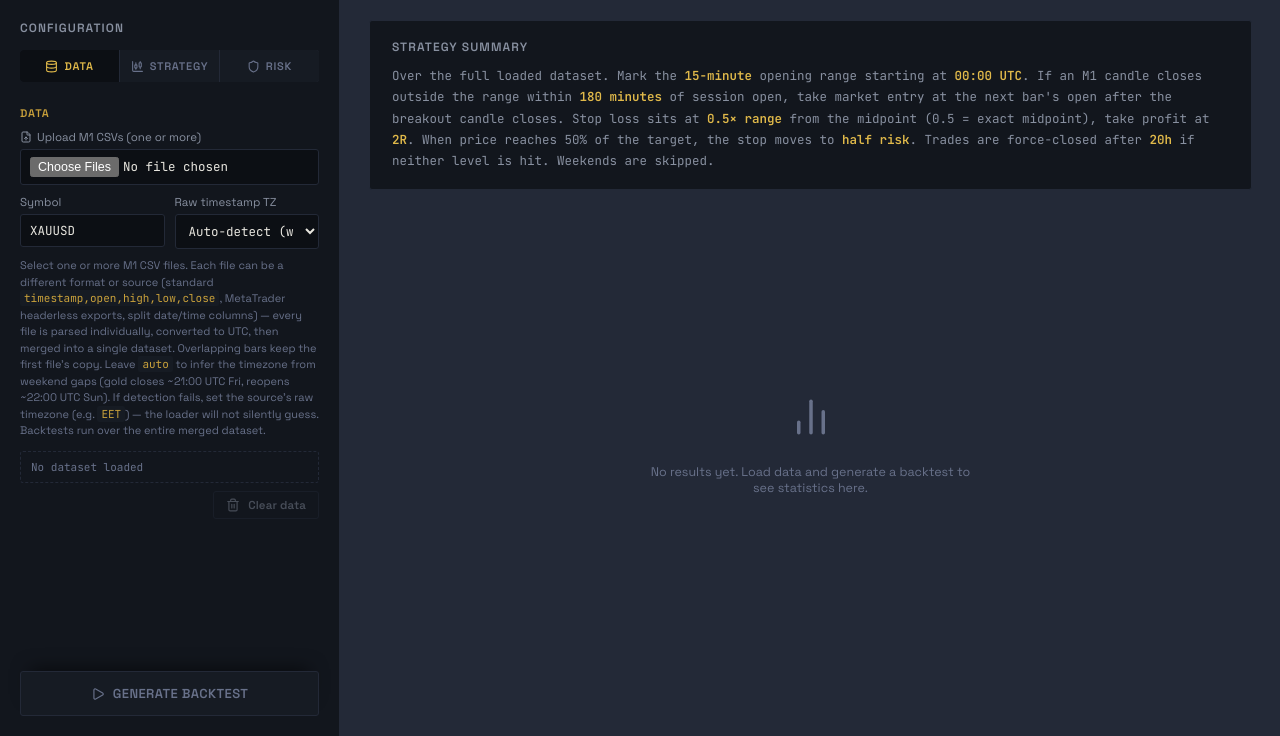
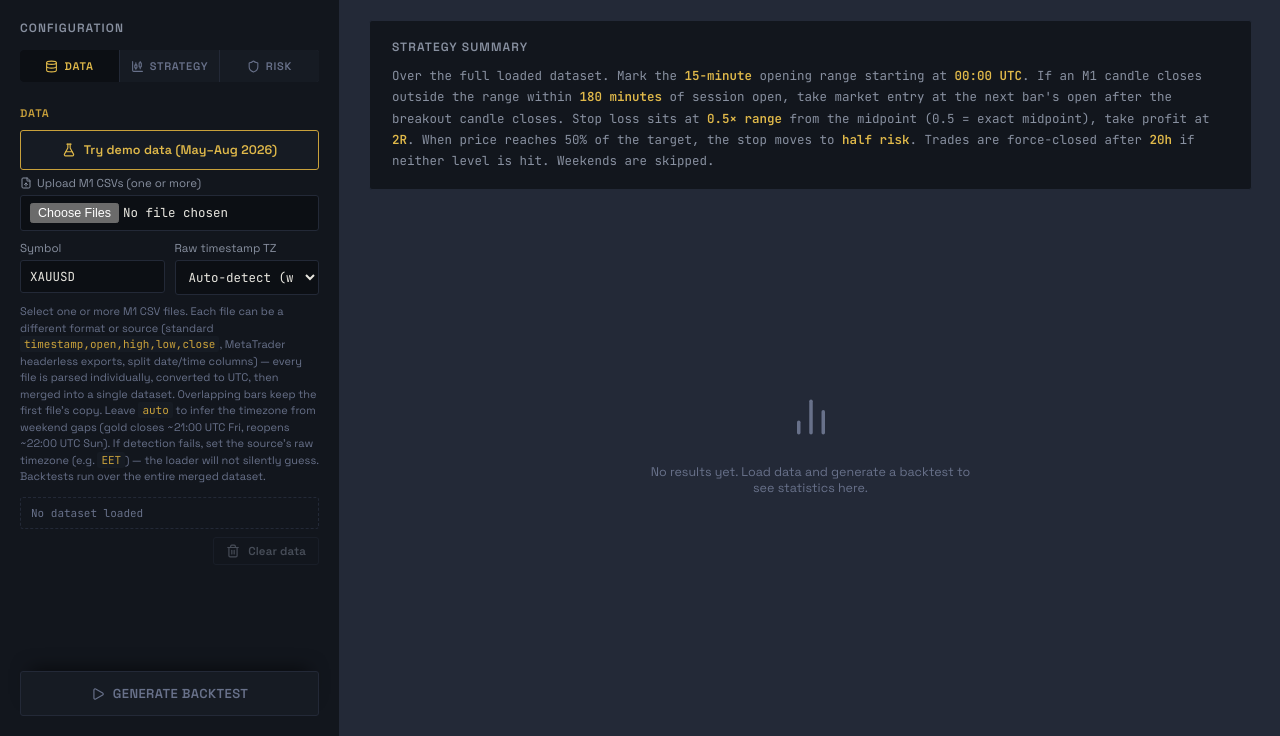
Before and after one commit to anas1412/orb-backtest-script, a FastAPI app: page / in a window 1280 px wide. Shown: the part 64-800 px from the top of the page. Run offline with FastAPI, Linux system fonts and the light colour scheme; some libraries are stand-ins or nearby versions.

Commit message:
Add bundled demo dataset (May-Aug 2026) with one-click test button

```diff
--- a/app/main.py
+++ b/app/main.py
@@ -104,6 +104,30 @@ def _dataset_response(dataset_id: str, loaded: LoadedData) -> dict:
         "start": loaded.df["timestamp"].min().isoformat(),
         "end": loaded.df["timestamp"].max().isoformat(),
     }
+
+
+DEMO_DATASET_REL = "datasets/XAUUSD_M1_2026-05-01_2026-08-12.csv"
+DEMO_WINDOW = ("2026-05-01", "2026-08-12")
+
+
+@app.post("/api/data/demo")
+async def load_demo_data():
+    """Load the bundled demo dataset (May-Aug 2026 gold M1) into the store."""
+    demo_path = BASE_DIR.parent / DEMO_DATASET_REL
+    if not demo_path.exists():
+        raise HTTPException(status_code=404, detail="Demo dataset is not bundled with this deployment.")
+    try:
+        loaded = load_ohlcv_csv(
+            demo_path.read_bytes(),
+            symbol="XAUUSD",
+            source_tz="UTC",
+            source_name=demo_path.name,
+        )
+    except DataValidationError as e:
+        raise HTTPException(status_code=400, detail=str(e))
+    dataset_id = str(uuid.uuid4())
+    DATA_STORE[dataset_id] = loaded
+    return _dataset_response(dataset_id, loaded)
 
 
 @app.post("/api/data/upload")
--- a/app/static/app.js
+++ b/app/static/app.js
@@ -131,6 +131,32 @@
       alert("Error: " + err.message);
     } finally {
       wrap.hidden = true;
+    }
+  }
+
+  async function handleDemo(){
+    const btn = $("btnDemo");
+    btn.disabled = true;
+    try{
+      const res = await fetch("/api/data/demo", { method: "POST" });
+      if (!res.ok){
+        const err = await res.json();
+        throw new Error(err.detail || "Demo dataset unavailable");
+      }
+      const data = await res.json();
+      currentDatasetId = data.dataset_id;
+      showDatasetMeta(data);
+      $("btnGenerate").disabled = false;
+      $("btnClear").disabled = false;
+      await handleGenerate({ start_date: "2026-05-01", end_date: "2026-08-12" });
+    } catch(err){
+      currentDatasetId = null;
+      $("btnGenerate").disabled = true;
+      $("datasetMeta").textContent = "Demo load failed";
+      setStatus("Demo load failed", false);
+      alert("Error: " + err.message);
+    } finally {
+      btn.disabled = false;
     }
   }
 
@@ -314,7 +340,7 @@
     ctx.fill();
   }
 
-  async function handleGenerate(){
+  async function handleGenerate(opts){
     if (!currentDatasetId){
       alert("Load a dataset first.");
       return;
@@ -326,6 +352,10 @@
 
     try{
       const params = readParams();
+      if (opts){
+        if (opts.start_date) params.start_date = opts.start_date;
+        if (opts.end_date) params.end_date = opts.end_date;
+      }
       const res = await fetch("/api/backtest/run", {
         method: "POST",
         headers: { "Content-Type": "application/json" },
@@ -417,6 +447,7 @@
   $("fileUpload").addEventListener("change", handleUpload);
   $("btnGenerate").addEventListener("click", handleGenerate);
   $("btnClear").addEventListener("click", handleClear);
+  $("btnDemo").addEventListener("click", handleDemo);
   $("btnExport").addEventListener("click", handleExport);
 
   // Equity chart hover: crosshair + tooltip with date and cumulative R
--- a/app/static/style.css
+++ b/app/static/style.css
@@ -221,6 +221,16 @@ body{
   background: var(--panel-raised); color: var(--text-faint); border-color: var(--border);
   cursor: not-allowed;
 }
+.btn-demo{
+  width: 100%;
+  background: var(--panel-raised);
+  color: var(--gold-bright);
+  border-color: var(--gold);
+  margin-bottom: 6px;
+  padding: 11px 16px;
+}
+.btn-demo:hover:not(:disabled){ background: var(--gold); color: #16130a; }
+.btn-demo:disabled{ opacity: 0.45; cursor: not-allowed; }
 .btn-ghost{
   background: transparent; color: var(--gold); border-color: var(--border);
   padding: 6px 12px; font-size: 11.5px;
--- a/app/templates/index.html
+++ b/app/templates/index.html
@@ -43,6 +43,9 @@
       <div class="tab-page active" data-page="data">
         <section class="group">
           <h3 class="group-title">Data</h3>
+          <button class="btn btn-demo" id="btnDemo" type="button">
+            <i data-lucide="flask-conical"></i>Try demo data (May–Aug 2026)
+          </button>
           <label class="field">
             <span><i data-lucide="file-up"></i>Upload M1 CSVs (one or more)</span>
             <input type="file" id="fileUpload" accept=".csv" multiple>
```
Also changed, not shown: 2 other files.
